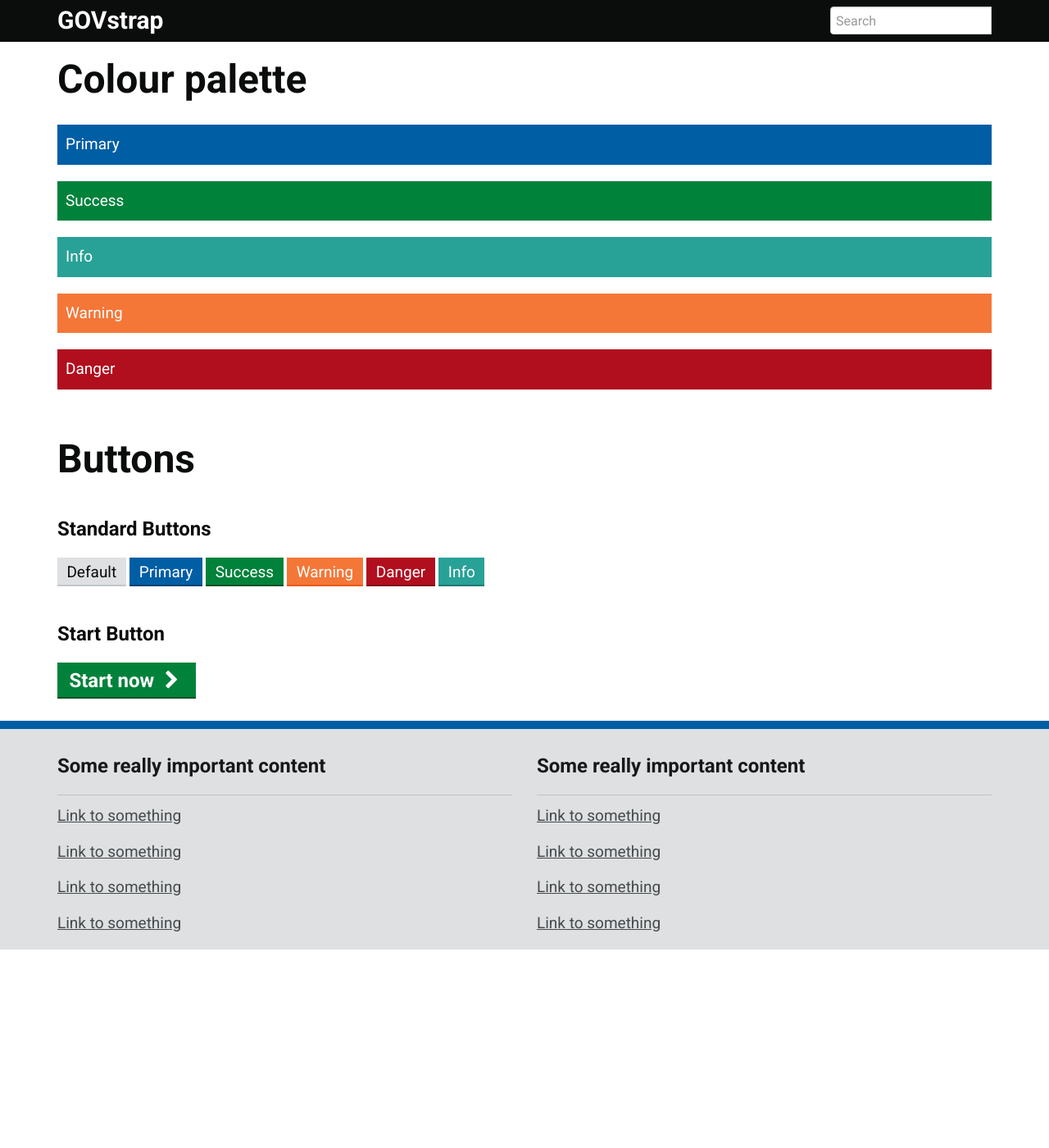
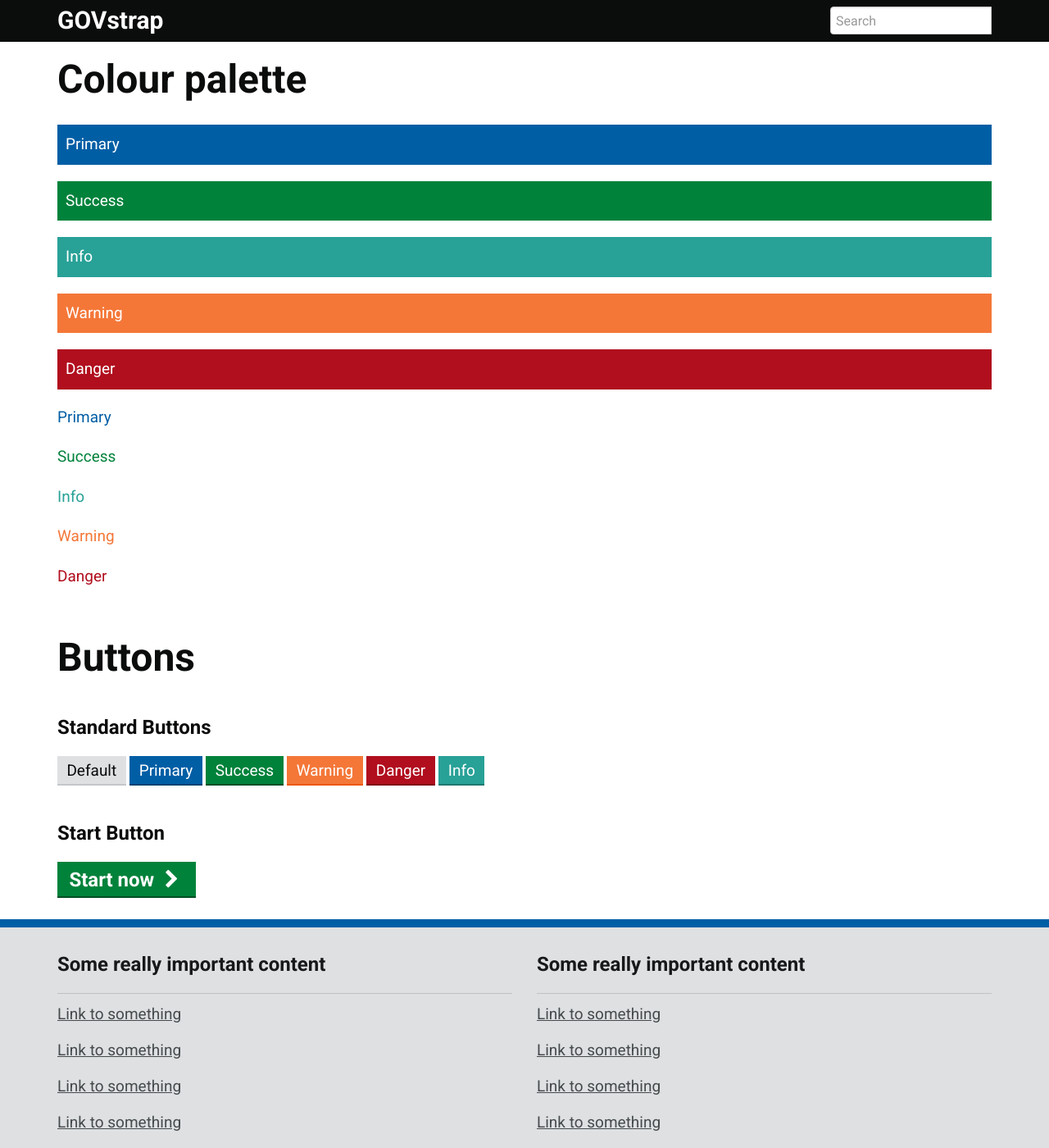
Before and after one commit to matthew-shaw/GOVstrap, a Jekyll site: the page built from govuk.html, in a window 1280 px wide and 1400 px high, scrolled down 2378 px. Shown: the whole window at 82% size. Built offline with Jekyll 4.4.1, drawn with Linux system fonts in a browser that asks for light colours; nearby versions of some CDN libraries; before the commit the page ends 3536 px from its top, so only the background shows below that.

Commit message:
text helper classes

```diff
--- a/_includes/examples.html
+++ b/_includes/examples.html
@@ -114,6 +114,12 @@
   <p class="bg-warning" style="padding: 10px;">Warning</p>
   <p class="bg-danger" style="padding: 10px;">Danger</p>
 
+  <p class="text-primary">Primary</p>
+  <p class="text-success">Success</p>
+  <p class="text-info">Info</p>
+  <p class="text-warning">Warning</p>
+  <p class="text-danger">Danger</p>
+
   <h1 id="buttons">Buttons</h1>
 
   <h3>Standard Buttons</h3>
--- a/_sass/_helpers.scss
+++ b/_sass/_helpers.scss
@@ -20,3 +20,18 @@
   color: $white;
   background-color: $red;
 }
+.text-primary {
+  color: $govuk-blue;
+}
+.text-success {
+  color: $button-colour;
+}
+.text-info {
+  color: $turquoise;
+}
+.text-warning {
+  color: $orange;
+}
+.text-danger {
+  color: $red;
+}
```
Also changed, not shown: Gemfile.lock.
